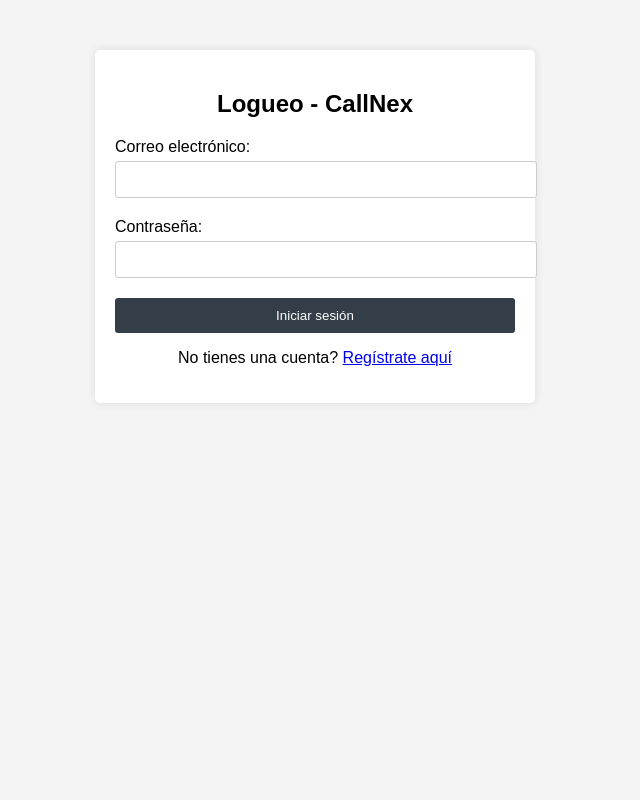
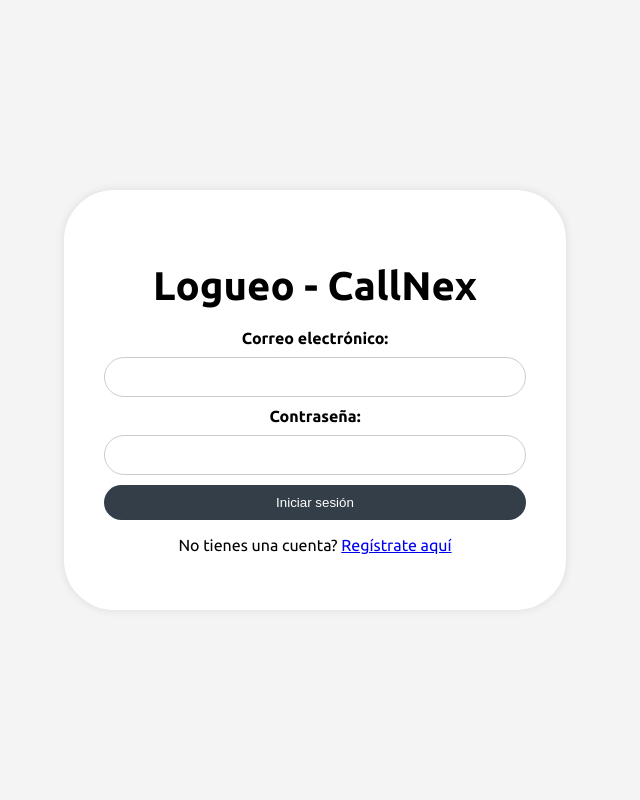
Before and after one commit to AxlitoInArg/CallNex, a PHP site: page /html/login.html in a window 1280 px wide. Shown: the whole page, without its empty margins (325-965 px from the left). Run offline with PHP 8.4, Linux system fonts and the light colour scheme.

Commit message:
mejora en el login, mejora en inicio y icono en pestaña

```diff
--- a/css/login.css
+++ b/css/login.css
@@ -1,38 +1,43 @@
-/* Estilos generales */
 body {
-    font-family: Arial, sans-serif;
+    font-family: 'Ubuntu', sans-serif;
+    background-color: #f4f4f4;
+    display: flex;
+    justify-content: center;
+    align-items: center;
+    height: 100vh;
     margin: 0;
-    padding: 0;
-    background-color: #f4f4f4;
 }
 
 .login-container {
-    max-width: 400px;
-    margin: 50px auto;
-    background-color: #fff;
-    padding: 20px;
-    border-radius: 5px;
+    background-color: white;
+    padding: 40px;
+    border-radius: 50px;
     box-shadow: 0 0 10px rgba(0, 0, 0, 0.1);
-}
-
-h2 {
     text-align: center;
 }
 
+.login-container h2 {
+    margin-bottom: 20px;
+    font-size: 40px;
+}
+
 .input-group {
-    margin-bottom: 20px;
+    margin-bottom: 10px;
 }
 
 .input-group label {
     display: block;
     margin-bottom: 5px;
+    font-weight: bold;
 }
 
 .input-group input {
-    width: 100%;
+    width: 400px;
     padding: 10px;
+    margin-top: 5px;
+    border-radius: 50px;
     border: 1px solid #ccc;
-    border-radius: 3px;
+    font-size: 16px;
 }
 
 .btn {
@@ -42,16 +47,14 @@
     color: #fff;
     padding: 10px;
     border: none;
-    border-radius: 3px;
+    border-radius: 50px;
     cursor: pointer;
     transition: background-color 0.3s ease;
-
-
 }
 
 .btn:hover {
     background-color: rgb(24, 119, 207);
-    color: #fff
+    color: #fff;
 }
 
 p {
--- a/css/registro.css
+++ b/css/registro.css
@@ -11,7 +11,7 @@
 .container {
     background-color: #fff;
     padding: 20px;
-    border-radius: 10px;
+    border-radius: 50px;
     box-shadow: 0 0 10px rgba(0, 0, 0, 0.1);
     text-align: center;
     width: 300px;
--- a/html/login.html
+++ b/html/login.html
@@ -4,12 +4,14 @@
     <meta charset="UTF-8">
     <meta name="viewport" content="width=device-width, initial-scale=1.0">
     <title>Login - CallNex</title>
+    <link rel="icon" href="/callnex/imgs/logo.png" type="image/x-icon">
+    <link href="https://fonts.googleapis.com/css2?family=Ubuntu:wght@400;700&display=swap" rel="stylesheet">
     <link rel="stylesheet" href="http://localhost/callnex/css/login.css">
 </head>
 <body>
     <div class="login-container">
         <h2>Logueo - CallNex</h2>
-        <form action="/callnex/php/procesar_login.php" method="post">
+        <form id="loginForm" action="/callnex/php/procesar_login.php" method="post">
             <div class="input-group">
                 <label for="email">Correo electrónico:</label>
                 <input type="email" id="email" name="email" required>
@@ -18,9 +20,19 @@
                 <label for="password">Contraseña:</label>
                 <input type="password" id="password" name="password" required>
             </div>
-            <button type="submit" class="btn">Iniciar sesión</button>
+            <button type="submit" class="btn">Iniciar sesión</button><p>No tienes una cuenta? <a href="http://localhost/callnex/php/registro.php">Regístrate aquí</a></p>
         </form>
-        <p>No tienes una cuenta? <a href="http://localhost/callnex/php/registro.php">Regístrate aquí</a></p>
     </div>
+    <script>
+        document.getElementById('loginForm').addEventListener('submit', function(event) {
+            event.preventDefault();
+            // Aquí puedes agregar la lógica para enviar el formulario vía AJAX si es necesario
+            // Mostrar mensaje de éxito y redirigir después de unos segundos
+            document.getElementById('loginForm').style.display = 'none';
+            setTimeout(function() {
+                window.location.href = '/callnex/php/inicio.php'; // Cambiar a la página de inicio correspondiente
+            }, 3000); // Redirigir después de 3 segundos
+        });
+    </script>
 </body>
 </html>
--- a/php/registro.php
+++ b/php/registro.php
@@ -5,6 +5,7 @@
     <meta name="viewport" content="width=device-width, initial-scale=1.0">
     <title>Registro - CallNex</title>
     <link href="https://fonts.googleapis.com/css2?family=Ubuntu:wght@400;700&display=swap" rel="stylesheet">
+    <link rel="icon" href="/callnex/imgs/logo.png" type="image/x-icon">
     <link rel="stylesheet" href="/callnex/css/registro.css">
 </head>
 <body>
```
Also changed, not shown: css/inicio.css (+23 -3 lines), php/inicio.php (+9 -2 lines), php/procesar_login.php (+34 -19 lines), imgs/icon.jpg (added), imgs/logo.png (added).
